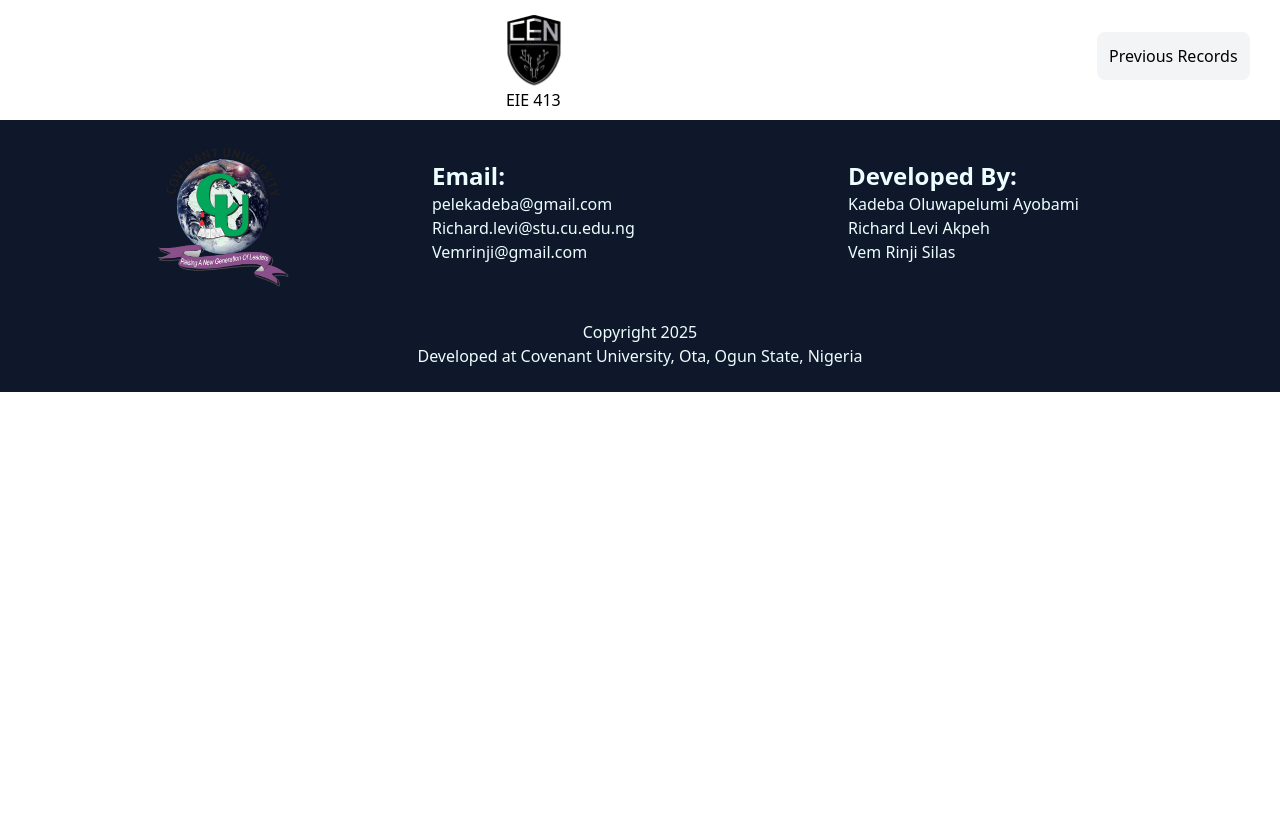
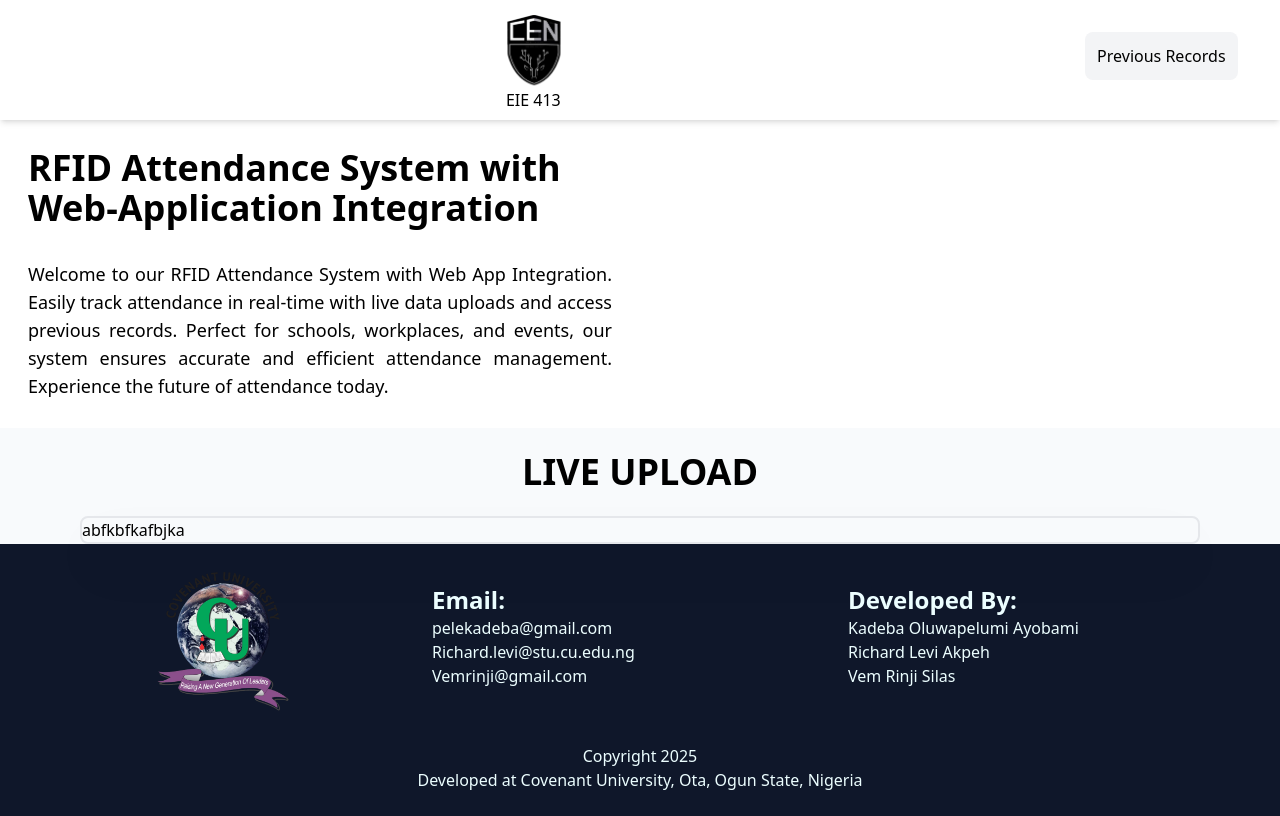
Before and after one commit to PelumiKadeba10/RFID_Frontend, a React (Vite) app: page / in a window 1280 px wide. Built offline with nearby package versions, Linux system fonts and the light colour scheme.

Commit message:
Hero, Navbar and Live-upload setions

```diff
--- a/src/App.jsx
+++ b/src/App.jsx
@@ -1,6 +1,7 @@
 import Navbar from './components/navbar'
 import Hero from './components/hero'
 import Footer from './components/footer'
+import Upload from './components/upload';
 
 function App() {
 
@@ -8,6 +9,7 @@ function App() {
     <>
      <Navbar></Navbar>
      <Hero></Hero>
+     <Upload></Upload>
      <Footer></Footer>
     </>
   )
--- a/src/components/hero.jsx
+++ b/src/components/hero.jsx
@@ -1,4 +1,27 @@
 function Hero(){
+    return(
+      <>
+      <div className="grid grid-cols-2">
+        {/* Text-section */}
+        <div className="grid grid-cols-1 justify-center p-7">
+            <h1 className="font-bold text-4xl">RFID Attendance System with Web-Application Integration</h1>
+            <p className="pt-8 font-sans text-lg text-justify">
+                Welcome to our RFID Attendance System with Web App Integration.
+                Easily track attendance in real-time with live data uploads and access
+                previous records. Perfect for schools, workplaces, and events, our
+                system ensures accurate and efficient attendance management.
+                Experience the future of attendance today.
+            </p>
+        </div>
+
+        {/* Image Section */}
+        <div>
+
+        </div>
+      </div>
+
+      </>
+    );
 
 }
 
--- a/src/components/navbar.jsx
+++ b/src/components/navbar.jsx
@@ -11,7 +11,7 @@ function Navbar(){
         </div>
 
         {/* Past Records Section */}
-        <div className="flex justify-center items-center">
+        <div className="flex justify-center items-center sm:pr-6">
             <button className="bg-gray-100 p-3 rounded-lg ">Previous Records</button>
         </div>
     </div>
--- /dev/null
+++ b/src/components/upload.jsx
@@ -0,0 +1,17 @@
+function Upload(){
+    return(
+        <>
+        <div className="bg-slate-50 grid grid-cols-1 justify-center ">
+            {/* Text section */}
+            <h1 className="text-4xl p-6 font-semibold text-center">LIVE UPLOAD</h1>
+
+            {/* Table Section */}
+            <div className="border-2 rounded-lg shadow-2xl mx-10 sm:mx-20">
+                <p>abfkbfkafbjka</p>
+            </div>
+        </div>
+        </>
+    );
+}
+
+export default Upload
```
